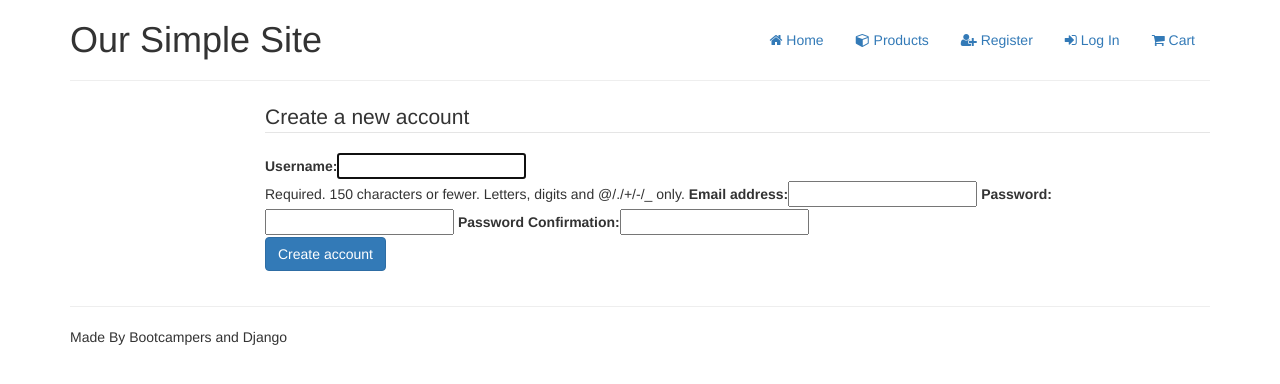
After one commit to paultracey1/E-commerce_project, a Django app: page /accounts/register/ in a window 1280 px wide. The commit adds this page. Shown: the top 384 px of the page. Run offline with Django 3.2, Linux system fonts and the light colour scheme; some libraries are stand-ins or nearby versions.

Commit message:
added registeration

```diff
--- a/accounts/forms.py
+++ b/accounts/forms.py
@@ -1,6 +1,39 @@
 
 from django import forms
+from django.contrib.auth.forms import UserCreationForm
+from django.core.exceptions import ValidationError
+from django.contrib.auth.models import User
 
 class UserLoginForm(forms.Form):
     username_or_email = forms.CharField()
     password = forms.CharField(widget=forms.PasswordInput)
+
+class UserRegistrationForm(UserCreationForm):
+    password1 = forms.CharField(label='Password', widget=forms.PasswordInput)
+
+    password2 = forms.CharField(
+        label='Password Confirmation',
+        widget=forms.PasswordInput
+    )
+
+    class Meta:
+        model = User
+        fields = ['username', 'email', 'password1', 'password2']
+
+    def clean_password2(self):
+        password1 = self.cleaned_data.get('password1')
+        password2 = self.cleaned_data.get('password2')
+
+        if password1 and password2 and password1 != password2:
+            message = "Passwords do not match"
+            raise ValidationError(message)
+
+        return password2
+
+    def save(self, commit=True):
+        instance = super(UserRegistrationForm, self).save(commit=False)
+
+        if commit:
+            instance.save()
+
+        return instance
--- /dev/null
+++ b/accounts/templates/register.html
@@ -0,0 +1,12 @@
+{% extends "base.html" %}
+{% load bootstrap_tags %}
+{% block content %}
+    <form role="form" method="post" action="{% url 'register' %}">
+        <legend>Create a new account</legend>
+        {% csrf_token %}
+        {{ form | as_bootstrap }}
+        <div class="form-group">
+            <button type="submit" class="btn btn-primary">Create account</button>
+        </div>
+    </form>
+{% endblock %}
--- a/accounts/urls.py
+++ b/accounts/urls.py
@@ -1,7 +1,8 @@
 from django.conf.urls import url
-from .views import logout, profile, login
+from .views import logout, profile, login, register
 
 urlpatterns = [
+    url(r'^register/$', register, name='register'),
     url(r'^profile/$', profile, name='profile'),
     url(r'^logout/$', logout, name='logout'),
     url(r'^login', login, name='login'),
--- a/accounts/views.py
+++ b/accounts/views.py
@@ -1,5 +1,5 @@
 from django.shortcuts import render, redirect, HttpResponseRedirect
-from accounts.forms import UserLoginForm
+from accounts.forms import UserRegistrationForm, UserLoginForm
 from django.contrib import messages, auth
 from django.core.urlresolvers import reverse
 from django.template.context_processors import csrf
@@ -40,3 +40,29 @@ def logout(request):
     auth.logout(request)
     messages.success(request, 'You have successfully logged out')
     return redirect(reverse('index'))
+
+
+def register(request):
+    if request.method == 'POST':
+        form = UserRegistrationForm(request.POST)
+        if form.is_valid():
+            form.save()
+
+            user = auth.authenticate(username=request.POST.get('username'),
+                                     password=request.POST.get('password1'))
+
+            if user:
+                auth.login(request, user)
+                messages.success(request, "You have successfully registered")
+                return redirect(reverse('profile'))
+
+            else:
+                messages.error(request, "unable to log you in at this time!")
+
+    else:
+        form = UserRegistrationForm()
+
+    args = {'form': form}
+    args.update(csrf(request))
+
+    return render(request, 'register.html', args)
--- a/templates/base.html
+++ b/templates/base.html
@@ -23,7 +23,7 @@
                 <li><a href="{% url 'profile' %}"><i class="fa fa-user"></i> Profile</a></li>
                 <li><a href="{% url 'logout' %}"><i class="fa fa-sign-out"></i> Log Out</a></li>
             {%  else %}
-                <li><a href="#"><i class="fa fa-user-plus"></i> Register</a></li>
+                <li><a href="{% url 'register' %}"><i class="fa fa-user-plus"></i> Register</a></li>
                 <li><a href="{% url 'login' %}"><i class="fa fa-sign-in"></i> Log In</a></li>
             {% endif %}
             <li><a href="#"><i class="fa fa-shopping-cart"></i> Cart</a></li>
```
